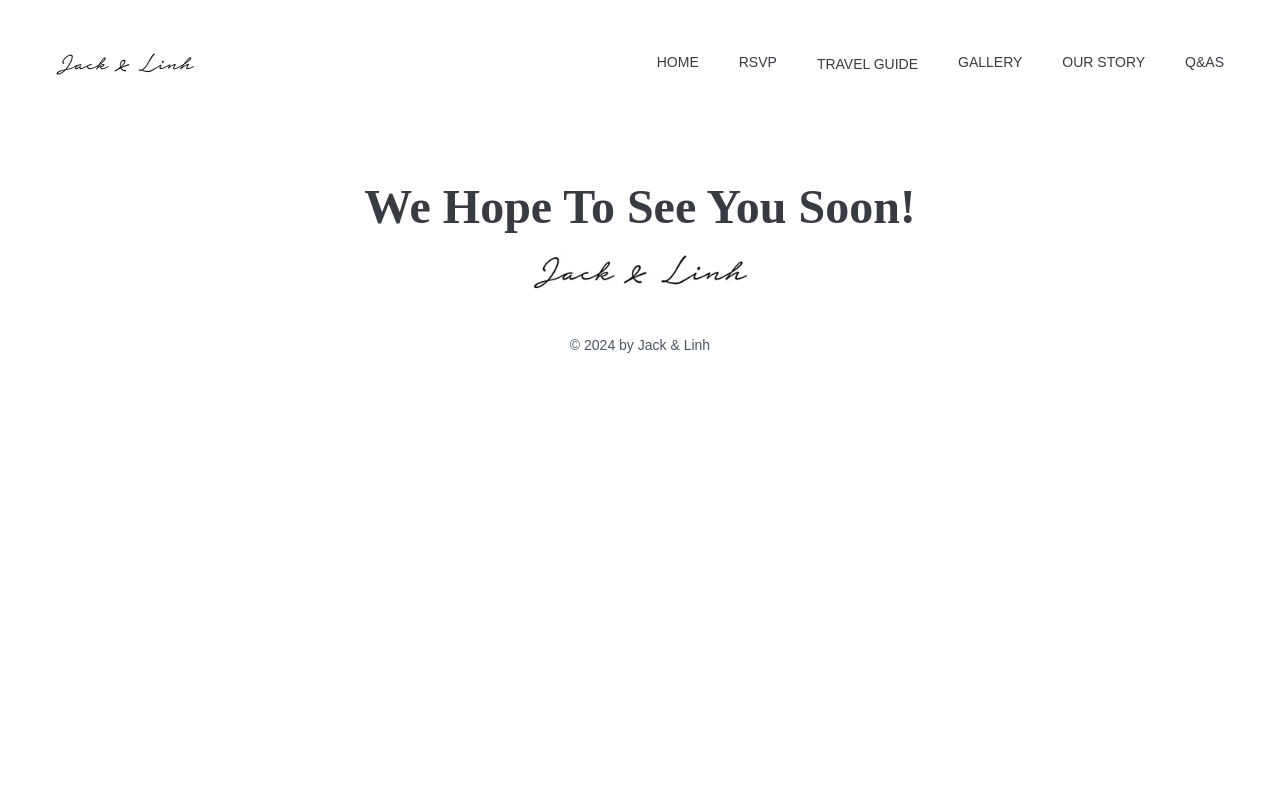
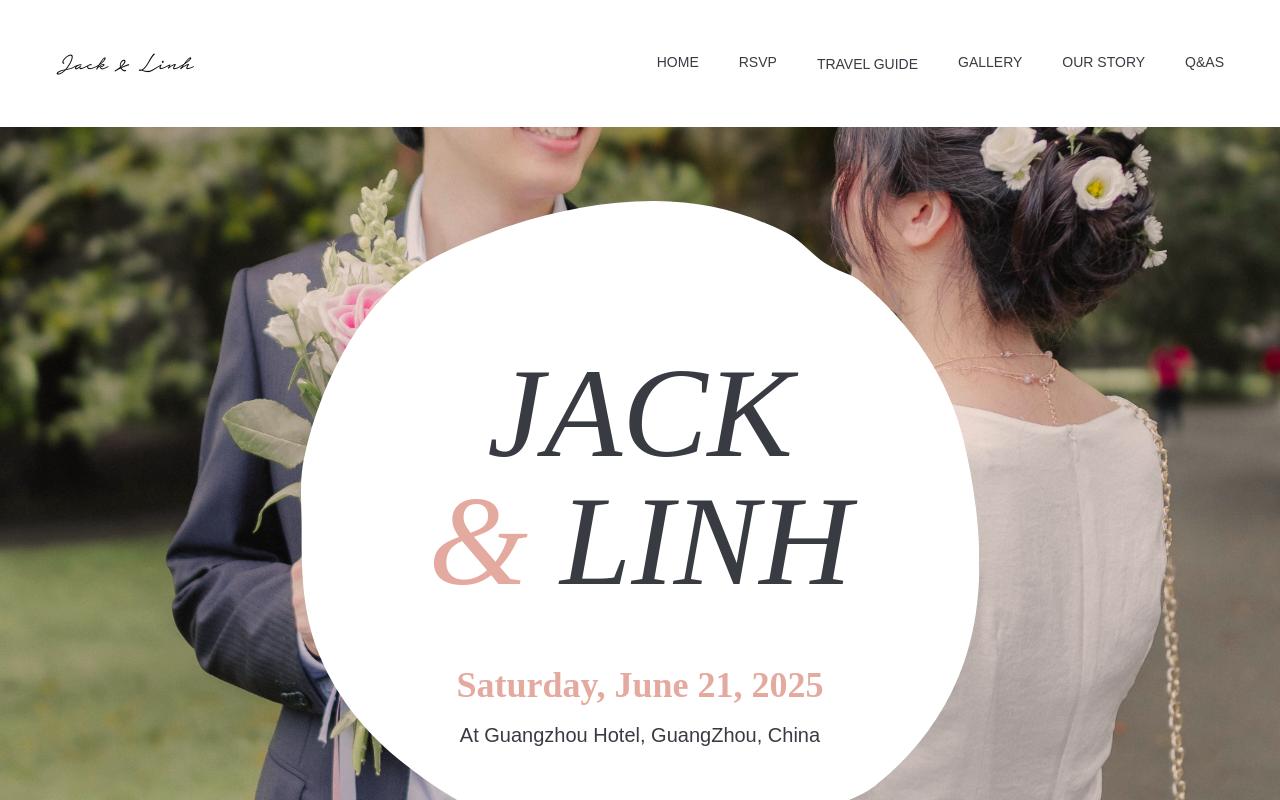
Before and after one commit to chuq2b2/WeddingInvitation, a Next.js app: page /event-details/guangzhou-wedding in a window 1280 px wide. Shown: the top 800 px of the page. Built offline with nearby package versions, Linux system fonts and the light colour scheme.

Commit message:
Finish invite component and add to 2 travel guides page

```diff
--- a/src/components/Invite.tsx
+++ b/src/components/Invite.tsx
@@ -1,4 +1,3 @@
-// Invite.tsx
 import React from "react";
 
 interface InviteProps {
@@ -10,106 +9,48 @@ interface InviteProps {
 const EventInvite: React.FC<InviteProps> = ({ location, date, hotel }) => {
   return (
     <div
-      className="w-5/9 p-2 h-screen parallax-full sm:relative pt-50 flex items-center justify-center"
+      className="w-full p-4 h-screen flex items-center justify-center bg-cover bg-center"
       style={{
         backgroundImage:
           "linear-gradient(rgba(228, 169, 159, 0.3), rgba(228, 169, 159, 0.3)), url('../Linh-22.jpg')",
         backgroundBlendMode: "multiply",
-        backgroundSize: "cover",
-        backgroundPosition: "center",
       }}
     >
-      <div className=" relative items-center justify-center p-6">
+      <div className="relative flex flex-col items-center justify-center text-center p-6 w-full max-w-4xl">
         <svg
           preserveAspectRatio="none"
           data-bbox="20 22.998 159.999 154.001"
           viewBox="20 22.998 159.999 154.001"
-          height="700"
-          width="700"
+          className="w-full md:w-3/4 lg:w-4/5"
           xmlns="http://www.w3.org/2000/svg"
-          data-type="shape"
-          role="presentation"
           aria-hidden="true"
-          aria-label=""
         >
           <g fill="white">
             <path d="M41.738 43.211c-7.63 7.267-12.885 16.332-16.793 26.264a88.408 88.408 0 0 0-4.269 14.32c-1.152 5.536-.471 11.527-.524 17.169-.095 10.175.363 19.968 4.238 29.259 5.261 12.614 14.036 21.442 24.834 29.185 4.869 3.491 10.149 6.492 15.704 8.976 2.062.922 4.163 1.191 6.294 1.969 2.715.992 5.481 2.448 8.282 3.201a100.91 100.91 0 0 0 15.258 2.864c8.405.914 16.893.76 25.107-.533 8.501-1.338 15.248-4.801 22.763-8.654 3.978-2.039 9.222-3.535 12.753-6.313a65.83 65.83 0 0 0 14.476-15.804 61.038 61.038 0 0 0 6.484-13.201c5.813-16.587 3.873-36.003-.158-52.834-3.377-14.103-12.213-26.871-23.598-36.647-2.747-2.359-5.951-2.739-8.954-4.726-3.086-2.042-5.978-5.68-9.247-7.28-5.713-2.796-11.638-4.877-17.537-6.108-4.194-.875-8.697-1.297-13.372-1.319-12.2-.056-25.566 2.615-37.625 7.073-9.15 3.386-17.549 6.884-24.116 13.139z"></path>
           </g>
         </svg>
-        <div className="absolute inset-20 items-center justify-center text-center">
-          <p className="text-xl avenir animate-slideFromTop">
+        <div className="absolute inset-0 flex flex-col items-center justify-center space-y-4 text-center">
+          <p className="text-md sm:text-lg md:text-xl avenir animate-slideFromTop">
             Together with their families
           </p>
-          <h1 className="p-8 text-5xl md:text-9xl didot italic text-[#383B42] uppercase text-center animate-slideFromBottom">
+          <h1 className="text-5xl md:text-6xl lg:text-9xl didot italic text-[#383B42] uppercase animate-slideFromBottom">
             Jack
             <span className="md:block">
               <span className="text-custom-pink"> & </span> Linh
             </span>
           </h1>
-          <p className="text-xl avenir animate-slideFromBottom delay-5">
+          <p className="text-md sm:text-lg md:text-xl avenir animate-slideFromBottom delay-5">
             joyfully invite you to their wedding celebrations
           </p>
-          <p className="text-4xl mt-4 fraunces text-center font-bold text-custom-pink">
+          <p className="text-2xl sm:text-3xl md:text-4xl fraunces font-bold text-custom-pink">
             {date}
           </p>
-          <h1 className="text-xl avenir text-[#383B42] text-center">
+          <h1 className="text-md sm:text-lg md:text-xl avenir text-[#383B42]">
             At {hotel}, {location}
           </h1>
         </div>
-        {/* <p className="text-xl avenir animate-slideFromTop">
-          Together with their families
-        </p>
-        <h1 className="p-8 text-5xl md:text-9xl didot italic text-[#383B42] uppercase text-center animate-slideFromBottom">
-          Jack
-          <span className="md:block">
-            <span className="text-custom-pink"> & </span> Linh
-          </span>
-        </h1>
-        <p className="text-xl avenir animate-slideFromBottom delay-5">
-          joyfully invite you to their wedding celebrations
-        </p>
-        <p className="text-4xl mt-4 fraunces text-center font-bold text-custom-pink">
-          {date}
-        </p>
-        <h1 className="text-xl avenir text-[#383B42] text-center">
-          At {hotel}, {location}
-        </h1> */}
       </div>
     </div>
-    // <div
-    //   className="w-5/9 p-2 h-screen parallax-full sm:relative pt-50"
-    //   style={{
-    //     backgroundImage:
-    //       "linear-gradient(rgba(228, 169, 159, 0.3), rgba(228, 169, 159, 0.3)), url('../Linh-22.jpg')",
-    //     backgroundBlendMode: "multiply",
-    //     backgroundSize: "cover",
-    //     backgroundPosition: "center",
-    //   }}
-    // >
-    //   <div className="bg-white justify-center items-center w-1/2">
-    //     <div className="w-full flex flex-col justify-center items-center p-6">
-    //       <p className="text-xl avenir animate-slideFromTop">
-    //         Together with their families
-    //       </p>
-    //       <h1 className="p-8 text-5xl md:text-9xl didot italic  text-[#383B42] uppercase text-center animate-slideFromBottom">
-    //         Jack
-    //         <span className="md:block">
-    //           <span className="text-custom-pink"> & </span> Linh
-    //         </span>
-    //       </h1>
-    //       <p className="text-xl avenir animate-slideFromBottom delay-5">
-    //         joyfully invite you to their wedding celebrations
-    //       </p>
-    //     </div>
-    //     <p className="text-4xl mt-4 fraunces text-center font-bold text-custom-pink">
-    //       {date}
-    //     </p>
-
-    //     <h1 className=" text-xl avenir text-[#383B42] text-center">
-    //       At {hotel}, {location}
-    //     </h1>
-    //   </div>
-    // </div>
   );
 };
 
--- a/src/pages/event-details/guangzhou-wedding/index.tsx
+++ b/src/pages/event-details/guangzhou-wedding/index.tsx
@@ -1,7 +1,15 @@
+import EventInvite from "@/components/Invite";
+import { eventDetails } from "@/components/EventDetails";
+
 export default function GuangzhouWedding() {
+  const guangzhou = eventDetails.guangzhou;
   return (
     <>
-      <h1>GuangZhou</h1>
+      <EventInvite
+        location={guangzhou.location}
+        date={guangzhou.date}
+        hotel={guangzhou.hotel}
+      />
     </>
   );
 }
--- a/src/pages/event-details/hanoi-wedding/index.tsx
+++ b/src/pages/event-details/hanoi-wedding/index.tsx
@@ -10,7 +10,6 @@ export default function HanoiWedding() {
         date={hanoi.date}
         hotel={hanoi.hotel}
       />
-      <h1>Hanoi</h1>
     </>
   );
 }
```
